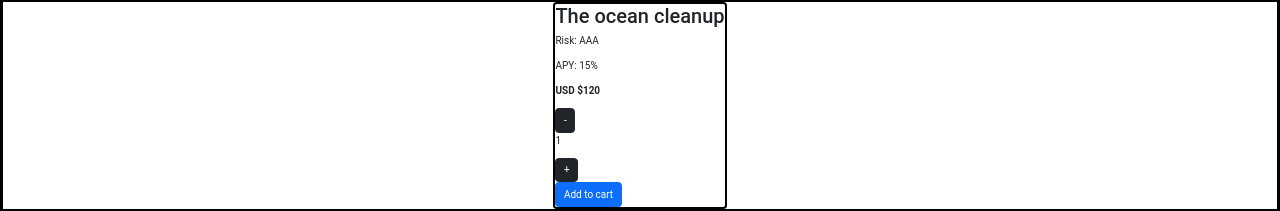
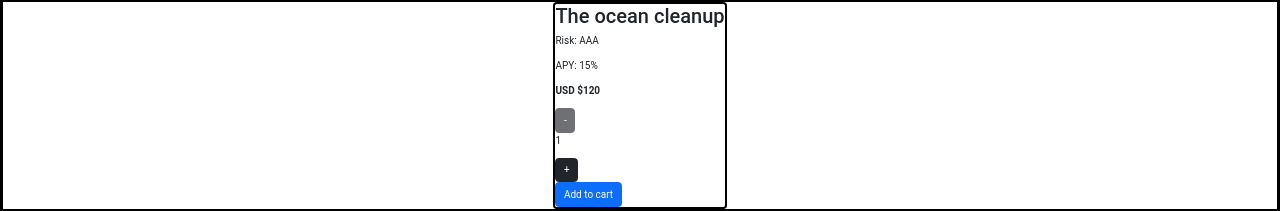
Before and after one commit to JoacoML/stake_actions, a React (Create React App) app: page /detail/0 in a window 1280 px wide. Shown: the part 320-531 px from the top of the page. Built offline with nearby package versions, Linux system fonts and the light colour scheme.

Commit message:
Fixed quantity in ItemCount

```diff
--- a/src/components/ItemCount.jsx
+++ b/src/components/ItemCount.jsx
@@ -1,33 +1,29 @@
-import React, { useState } from "react";
 import 'bootstrap/dist/css/bootstrap.min.css';
+import React, { useState, useEffect } from "react";
 
 const ItemCount = ({initial, stock, onAdd}) => {
-    const [counter, setCounter] = useState(initial)
+    const [counter, setCounter] = useState(parseInt(initial))
 
     const add = () => {
-        if( counter < stock ){
-            const aux = counter+1
-            setCounter(aux)
-        }else {
-            console.log("No more stock")
-        }
+        setCounter(counter + 1)
     }
 
     const subtract = () => {
-        if( counter > initial ){
-            const aux = counter-1
-            setCounter(aux)
-        }
+        setCounter(counter - 1)
     }
+
+    useEffect(() => {
+        setCounter(parseInt(initial))
+    }, [initial])
 
     return (
         <div>
             <div className="">
-                <button className="btn btn-dark"onClick={subtract}>-</button>
+                <button className="btn btn-dark" disabled={counter <= 1} onClick={subtract}>-</button>
                 <p>{counter}</p>
-                <button className="btn btn-dark" onClick={add}>+</button>
+                <button className="btn btn-dark" disabled={counter >= stock } onClick={add}>+</button>
             </div>
-            <button className="btn btn-primary" onClick={onAdd}>Add to cart</button>
+            <button className="btn btn-primary" disabled={stock <= 0 } onClick={() => onAdd(counter)}>Add to cart</button>
         </div>
     )
 }
```
